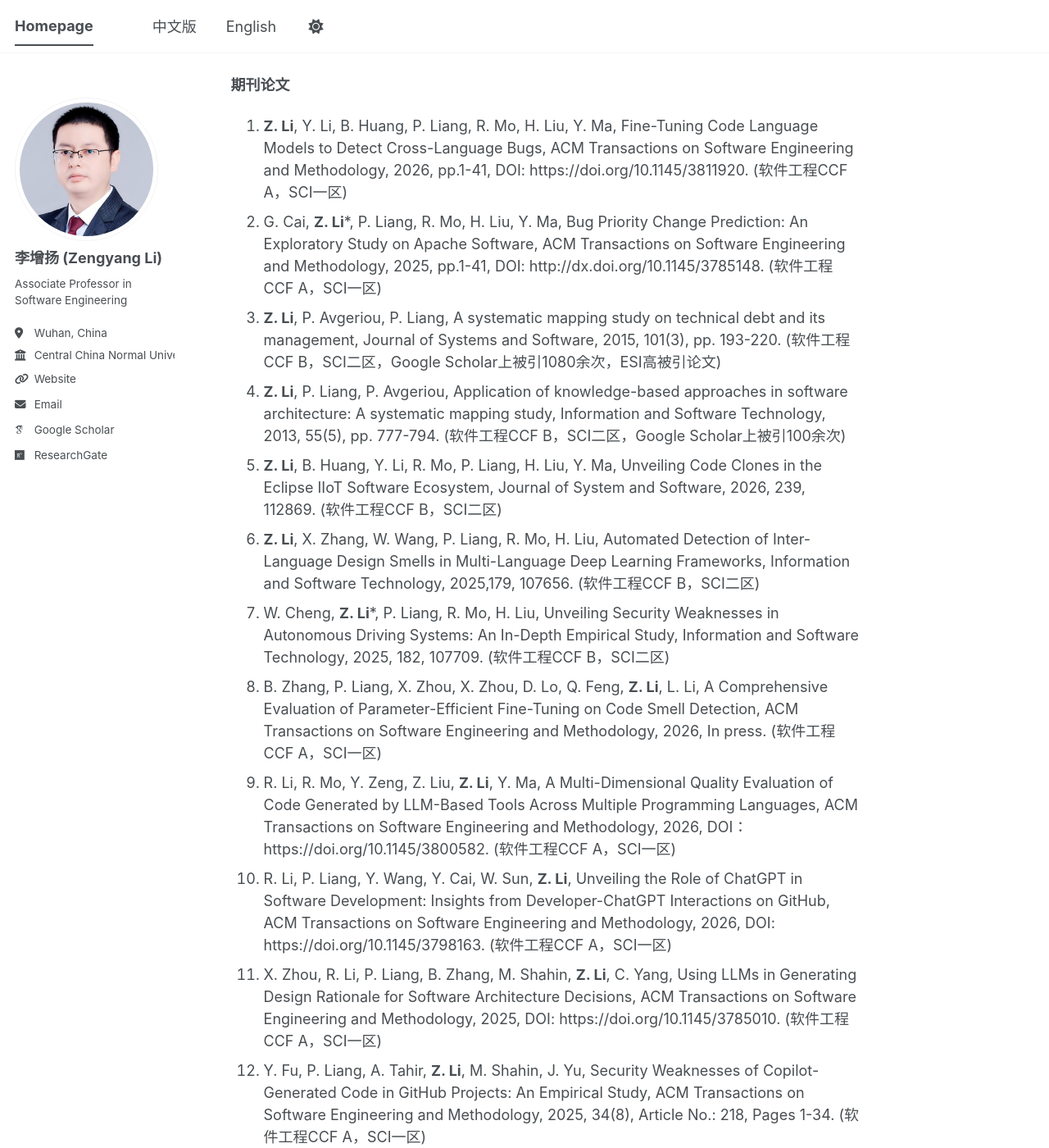
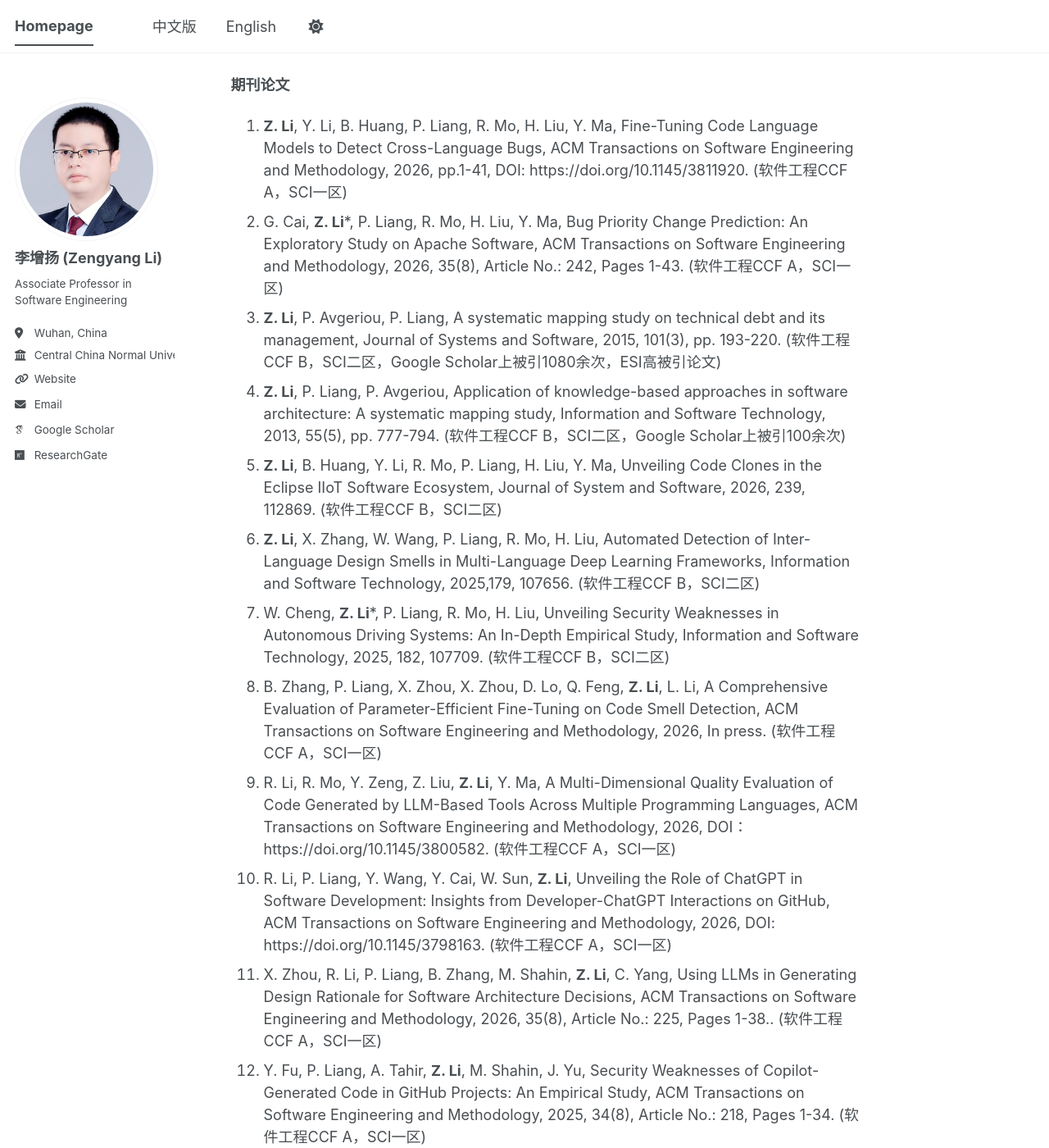
Before and after one commit to zengyang/zengyang.github.io, a Jekyll site: the page built from _pages/about.md, in a window 1280 px wide and 1400 px high, scrolled down 2090 px. Shown: the whole window at 82% size. Built offline with Jekyll 4.4.1, drawn with Linux system fonts in a browser that asks for light colours; some web fonts are replaced; a script bundle is joined from its source files by our own code; library files that are not in the unit come from our copies.

Commit message:
Update publication details and years in about.md

```diff
--- a/_pages/about.md
+++ b/_pages/about.md
@@ -68,7 +68,7 @@
 
 **期刊论文**
 1. **Z. Li**, Y. Li, B. Huang, P. Liang, R. Mo, H. Liu, Y. Ma, Fine-Tuning Code Language Models to Detect Cross-Language Bugs, ACM Transactions on Software Engineering and Methodology, 2026, pp.1-41, DOI: https://doi.org/10.1145/3811920. (软件工程CCF A，SCI一区)
-1. G. Cai, **Z. Li***, P. Liang, R. Mo, H. Liu, Y. Ma, Bug Priority Change Prediction: An Exploratory Study on Apache Software, ACM Transactions on Software Engineering and Methodology, 2025, pp.1-41, DOI: http://dx.doi.org/10.1145/3785148. (软件工程CCF A，SCI一区)
+1. G. Cai, **Z. Li***, P. Liang, R. Mo, H. Liu, Y. Ma, Bug Priority Change Prediction: An Exploratory Study on Apache Software, ACM Transactions on Software Engineering and Methodology, 2026, 35(8), Article No.: 242, Pages 1-43. (软件工程CCF A，SCI一区)
 1. **Z. Li**, P. Avgeriou, P. Liang, A systematic mapping study on technical debt and its management, Journal of Systems and Software, 2015, 101(3), pp. 193-220. (软件工程CCF B，SCI二区，Google Scholar上被引1080余次，ESI高被引论文)
 1. **Z. Li**, P. Liang, P. Avgeriou, Application of knowledge-based approaches in software architecture: A systematic mapping study, Information and Software Technology, 2013, 55(5), pp. 777-794. (软件工程CCF B，SCI二区，Google Scholar上被引100余次)
 1. **Z. Li**, B. Huang, Y. Li, R. Mo, P. Liang, H. Liu, Y. Ma, Unveiling Code Clones in the Eclipse IIoT Software Ecosystem, Journal of System and Software, 2026, 239, 112869. (软件工程CCF B，SCI二区)
@@ -77,7 +77,7 @@
 1. B. Zhang, P. Liang, X. Zhou, X. Zhou, D. Lo, Q. Feng, **Z. Li**, L. Li, A Comprehensive Evaluation of Parameter-Efficient Fine-Tuning on Code Smell Detection, ACM Transactions on Software Engineering and Methodology, 2026, In press. (软件工程CCF A，SCI一区)
 1. R. Li, R. Mo, Y. Zeng, Z. Liu, **Z. Li**, Y. Ma, A Multi-Dimensional Quality Evaluation of Code Generated by LLM-Based Tools Across Multiple Programming Languages, ACM Transactions on Software Engineering and Methodology, 2026, DOI：https://doi.org/10.1145/3800582. (软件工程CCF A，SCI一区)
 1. R. Li, P. Liang, Y. Wang, Y. Cai, W. Sun, **Z. Li**, Unveiling the Role of ChatGPT in Software Development: Insights from Developer-ChatGPT Interactions on GitHub, ACM Transactions on Software Engineering and Methodology, 2026, DOI: https://doi.org/10.1145/3798163. (软件工程CCF A，SCI一区)
-1. X. Zhou, R. Li, P. Liang, B. Zhang, M. Shahin, **Z. Li**, C. Yang, Using LLMs in Generating Design Rationale for Software Architecture Decisions, ACM Transactions on Software Engineering and Methodology, 2025, DOI: https://doi.org/10.1145/3785010. (软件工程CCF A，SCI一区)
+1. X. Zhou, R. Li, P. Liang, B. Zhang, M. Shahin, **Z. Li**, C. Yang, Using LLMs in Generating Design Rationale for Software Architecture Decisions, ACM Transactions on Software Engineering and Methodology, 2026, 35(8), Article No.: 225, Pages 1-38.. (软件工程CCF A，SCI一区)
 1. Y. Fu, P. Liang, A. Tahir, **Z. Li**, M. Shahin, J. Yu, Security Weaknesses of Copilot-Generated Code in GitHub Projects: An Empirical Study, ACM Transactions on Software Engineering and Methodology, 2025, 34(8), Article No.: 218, Pages 1-34. (软件工程CCF A，SCI一区)
 1. R. Mo, D. Wang, W. Zhan, Y. Jiang, Y. Wang, Y. Zhao, **Z. Li**, Y. Ma, Assessing and Analyzing the Correctness of GitHub Copilot’s Code Suggestions, ACM Transactions on Software Engineering and Methodology, 2025, 34(7), Article No.: 194, Pages 1-32. (软件工程CCF A，SCI一区)
 1. Y. Jiang, R. Mo, W. Zhan, D. Wang, **Z. Li**, Y. Ma, Leveraging Modular Architecture for Bug Characterization and Analysis in Automated Driving Software, ACM Transactions on Software Engineering and Methodology, 2025, 34(4), Article No.:114, pp. 1-31. (软件工程CCF A，SCI一区)
```
